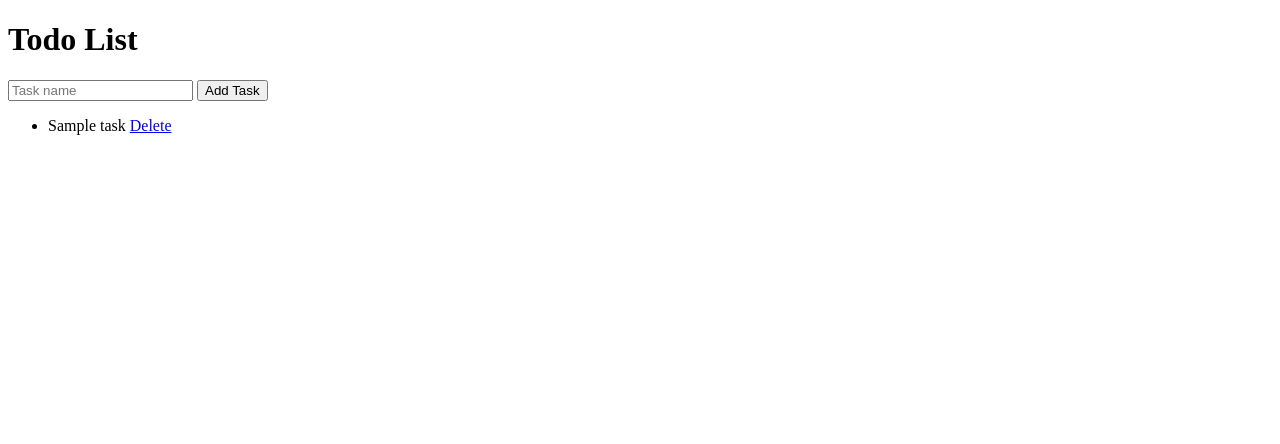
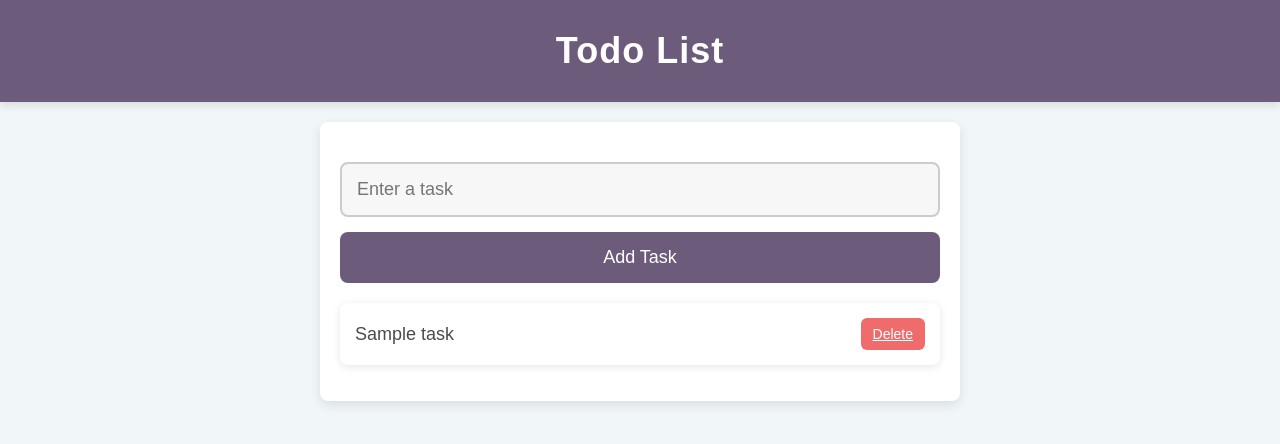
Before and after one commit to B0rislava/webapp, a Flask app: page / in a window 1280 px wide. Shown: the top 444 px of the page. Run offline with Flask 3, Linux system fonts and the light colour scheme; a database or web service that is not in the repository returns one stand-in record (values such as "Sample title"); some libraries are stand-ins or nearby versions.

Commit message:
better html

```diff
--- a/templates/index.html
+++ b/templates/index.html
@@ -1,20 +1,170 @@
 <!DOCTYPE html>
 <html lang="en">
+
 <head>
     <meta charset="UTF-8">
     <meta name="viewport" content="width=device-width, initial-scale=1.0">
     <title>Todo List</title>
+    <style>
+        body {
+            font-family: 'Arial', sans-serif;
+            background-color: #f1f6f9;
+            margin: 0;
+            padding: 0;
+        }
+
+        header {
+            background-color: #6c5b7b;
+            color: white;
+            padding: 30px;
+            text-align: center;
+            box-shadow: 0 4px 8px rgba(0, 0, 0, 0.1);
+        }
+
+        .container {
+            width: 90%;
+            margin: 20px auto;
+            max-width: 600px;
+            padding: 20px;
+            background-color: #ffffff;
+            border-radius: 8px;
+            box-shadow: 0 4px 12px rgba(0, 0, 0, 0.1);
+        }
+
+        h1 {
+            margin: 0;
+            font-size: 36px;
+            letter-spacing: 1px;
+        }
+
+        .task-input {
+            width: 100%;
+            padding: 15px;
+            margin-top: 20px;
+            font-size: 18px;
+            border: 2px solid #ccc;
+            border-radius: 8px;
+            box-sizing: border-box;
+            background-color: #f7f7f7;
+            transition: border-color 0.3s;
+        }
+
+        .task-input:focus {
+            outline: none;
+            border-color: #6c5b7b;
+            background-color: #fff;
+        }
+
+        .add-button {
+            width: 100%;
+            padding: 15px;
+            background-color: #6c5b7b;
+            color: white;
+            border: none;
+            border-radius: 8px;
+            font-size: 18px;
+            cursor: pointer;
+            transition: background-color 0.3s;
+            margin-top: 15px;
+        }
+
+        .add-button:hover {
+            background-color: #f06c6c;
+        }
+
+        .task-list {
+            list-style-type: none;
+            padding: 0;
+            margin-top: 20px;
+        }
+
+        .task-item {
+            background-color: #fff;
+            padding: 15px;
+            margin-bottom: 15px;
+            border-radius: 8px;
+            box-shadow: 0 2px 8px rgba(0, 0, 0, 0.1);
+            display: flex;
+            justify-content: space-between;
+            align-items: center;
+            transition: transform 0.3s, box-shadow 0.3s;
+        }
+
+        .task-item:hover {
+            transform: translateY(-5px);
+            box-shadow: 0 4px 15px rgba(0, 0, 0, 0.1);
+        }
+
+        .task-item span {
+            font-size: 18px;
+            color: #4b4b4b;
+        }
+
+        .delete-button {
+            background-color: #f06c6c;
+            color: white;
+            border: none;
+            padding: 8px 12px;
+            border-radius: 6px;
+            cursor: pointer;
+            font-size: 14px;
+            transition: background-color 0.3s;
+        }
+
+        .delete-button:hover {
+            background-color: #ff3b3b;
+        }
+
+        .no-tasks {
+            text-align: center;
+            color: #777;
+            font-size: 18px;
+            margin-top: 30px;
+        }
+
+        footer {
+            text-align: center;
+            padding: 20px;
+            background-color: #6c5b7b;
+            color: white;
+            margin-top: 30px;
+            font-size: 14px;
+        }
+
+        footer a {
+            color: white;
+            text-decoration: none;
+        }
+    </style>
 </head>
+
 <body>
+
+    <header>
         <h1>Todo List</h1>
+    </header>
+
+    <div class="container">
         <form action="/add_task" method="POST">
-		<input type="text" name="task_name" placeholder="Task name">
-		<button type="submit">Add Task</button>
+            <input type="text" name="task_name" class="task-input" placeholder="Enter a task" required>
+            <button type="submit" class="add-button">Add Task</button>
         </form>
-	<ul>
+
+        <ul class="task-list">
+            {% if tasks %}
                 {% for task in tasks %}
-			<li>{{ task.name }} <a href="/delete_task/{{ task.id }}">Delete</a></li>
+                    <li class="task-item">
+                        <span>{{ task.name }}</span>
+                        <a href="/delete_task/{{ task.id }}" class="delete-button">Delete</a>
+                    </li>
                 {% endfor %}
+            {% else %}
+                <li class="no-tasks">No tasks available. Add some tasks!</li>
+            {% endif %}
         </ul>
+    </div>
+
+
 </body>
+
 </html>
```
Lines whose indentation alone changed are shown as unchanged.
